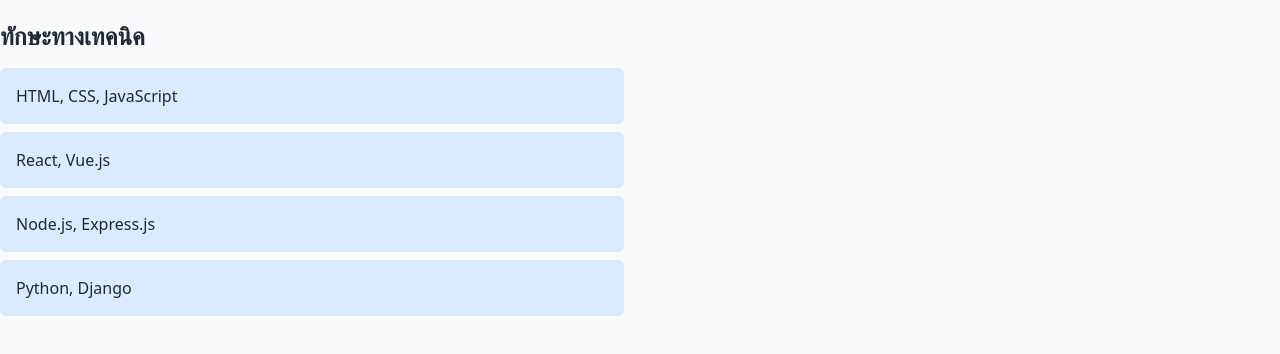
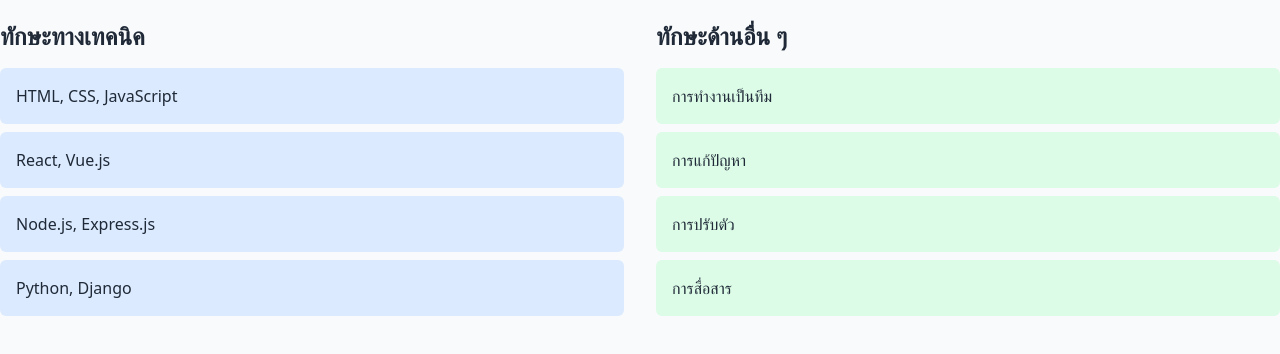
Before and after one commit to wittawat66160264/portfolio-team, a website: page src/components/about.html in a window 1280 px wide. Shown: the part 556-910 px from the top of the page. Drawn offline with nearby package versions, Linux system fonts and the light colour scheme.

Commit message:
เพิ่มหน้า soft skills

```diff
--- a/src/components/about.html
+++ b/src/components/about.html
@@ -59,3 +59,20 @@
                         <li class="bg-blue-100 p-4 rounded-md hover:bg-blue-200 transition duration-200">Python, Django</li>
                     </ul>
                 </div>
+
+                <!-- Soft Skills -->
+                <div>
+                    <h3 class="text-2xl font-semibold mb-4">ทักษะด้านอื่น ๆ</h3>
+                    <ul class="space-y-2">
+                        <li class="bg-green-100 p-4 rounded-md hover:bg-green-200 transition duration-200">การทำงานเป็นทีม</li>
+                        <li class="bg-green-100 p-4 rounded-md hover:bg-green-200 transition duration-200">การแก้ปัญหา</li>
+                        <li class="bg-green-100 p-4 rounded-md hover:bg-green-200 transition duration-200">การปรับตัว</li>
+                        <li class="bg-green-100 p-4 rounded-md hover:bg-green-200 transition duration-200">การสื่อสาร</li>
+                    </ul>
+                </div>
+            </div>
+        </div>
+    </section>
+</body>
+
+</html>
```
